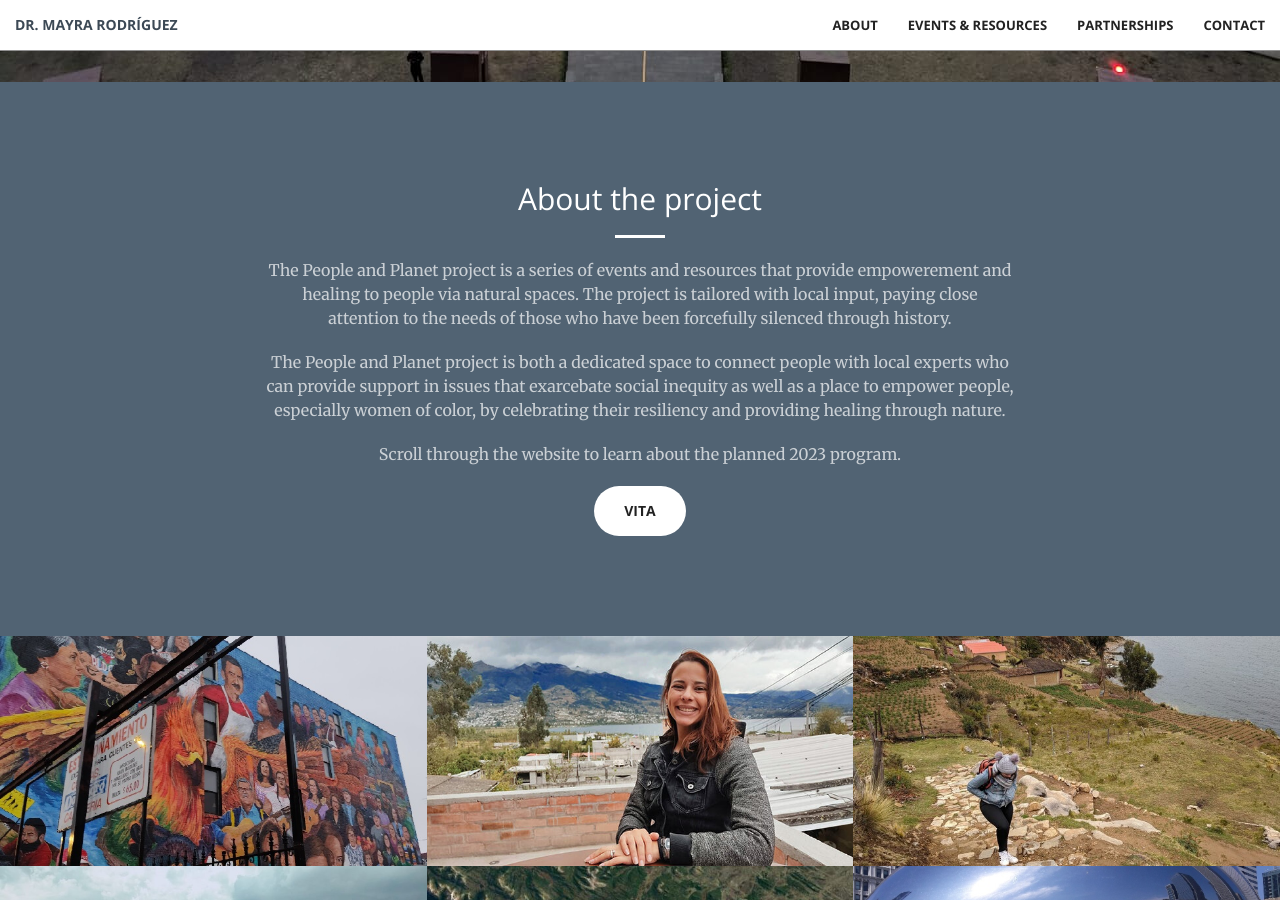
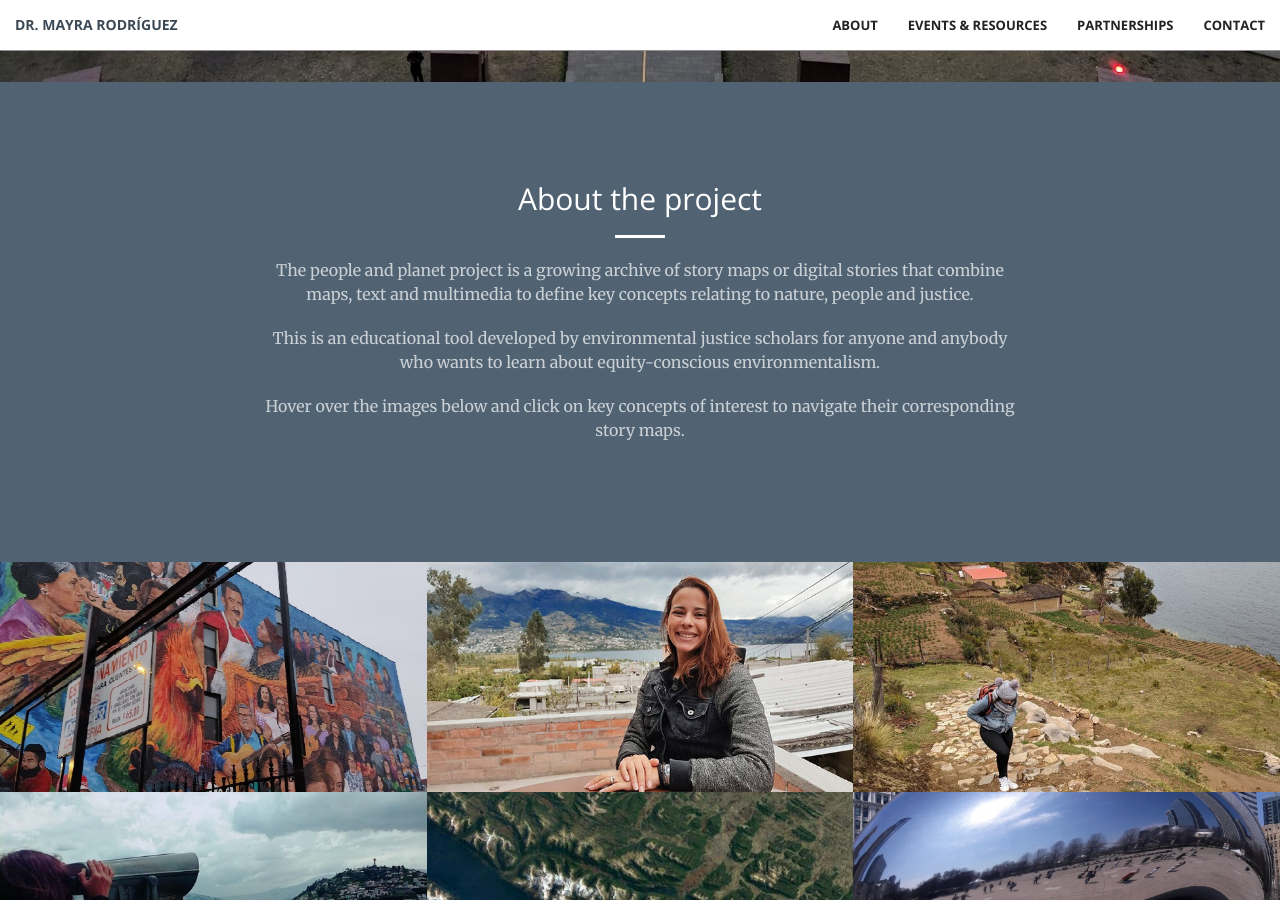
Before and after one commit to peopleandplanet/peopleandplanet.github.io, a Jekyll site: the page built from index.html, in a window 1280 px wide and 900 px high, scrolled down 818 px. Built offline with Jekyll 4.4.1, drawn with Linux system fonts in a browser that asks for light colours.

Commit message:
Update call-to-action.html

```diff
--- a/_includes/call-to-action.html
+++ b/_includes/call-to-action.html
@@ -4,11 +4,10 @@
             <div class="col-lg-8 col-lg-offset-2 text-center">
                 <h2 class="section-heading">About the project</h2>
                 <hr class="light">
-                <p class="text-faded">The People and Planet project is a series of events and resources that provide empowerement and healing to people via natural spaces. The project is tailored with local input, paying close attention to the needs of those who have been forcefully silenced through history.</p>
-                <p class="text-faded">The People and Planet project is both a dedicated space to connect people with local experts who can provide support in issues that exarcebate social inequity as well as a place to empower people, especially women of color, by celebrating their resiliency and providing healing through nature.</p>
-                <p class="text-faded">Scroll through the website to learn about the planned 2023 program.</p>
+                <p class="text-faded">The people and planet project is a growing archive of story maps or digital stories that combine maps, text and multimedia to define key concepts relating to nature, people and justice.</p>
+                <p class="text-faded">This is an educational tool developed by environmental justice scholars for anyone and anybody who wants to learn about equity-conscious environmentalism.</p>
+                <p class="text-faded">Hover over the images below and click on key concepts of interest to navigate their corresponding story maps.</p>
                 <p class="text-faded"> </p>
-                <a href="https://uconn-my.sharepoint.com/:w:/g/personal/mayra_rodriguez_gonzalez_uconn_edu/ERUJ5vbTN55FmxjWP_7xpyEBjZlo0LxdKOtjL5bpj_641g?e=V29fFD" class="btn btn-default btn-xl wow tada" target="_blank">Vita</a>
             </div>
         </div>
     </div>
```
